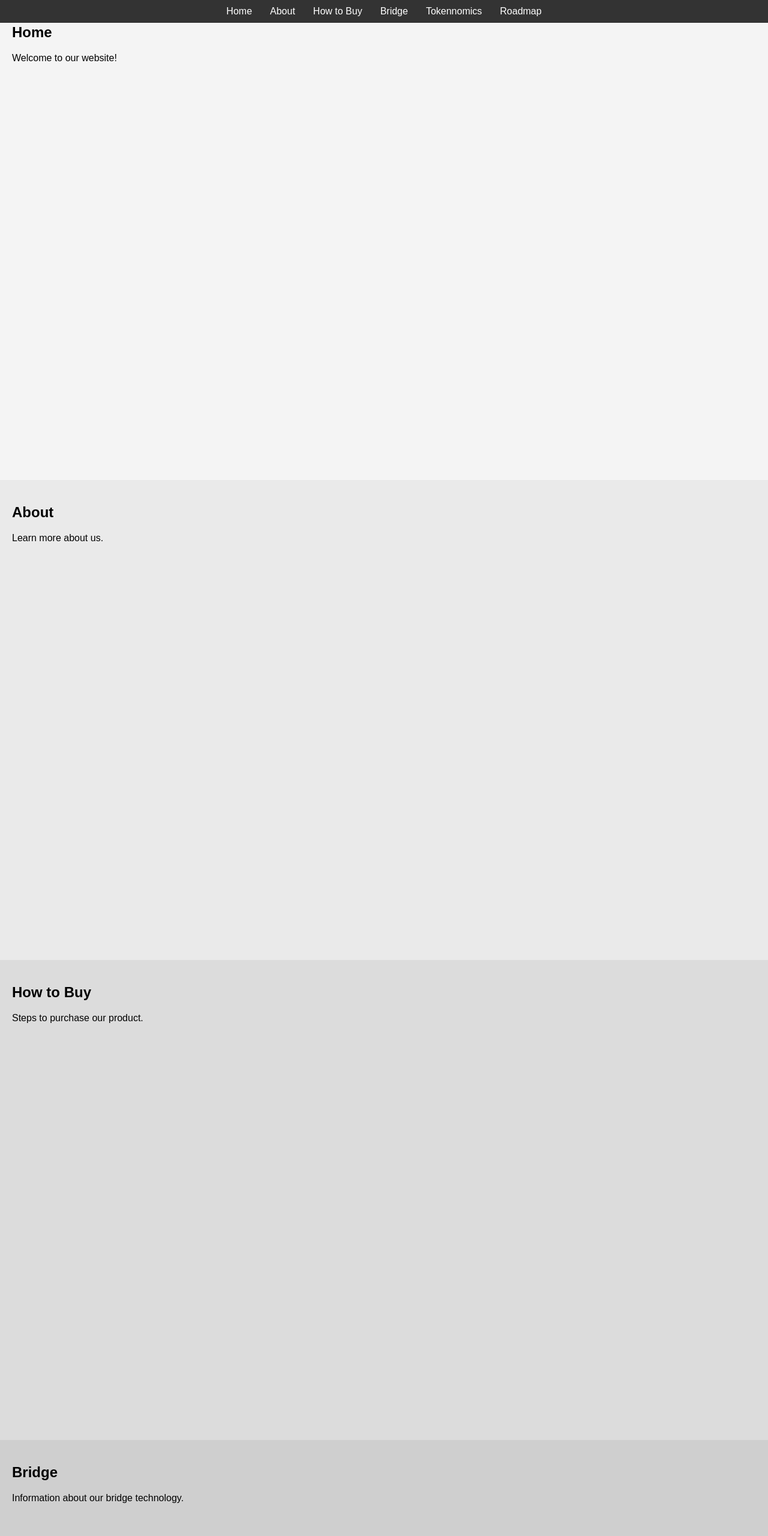
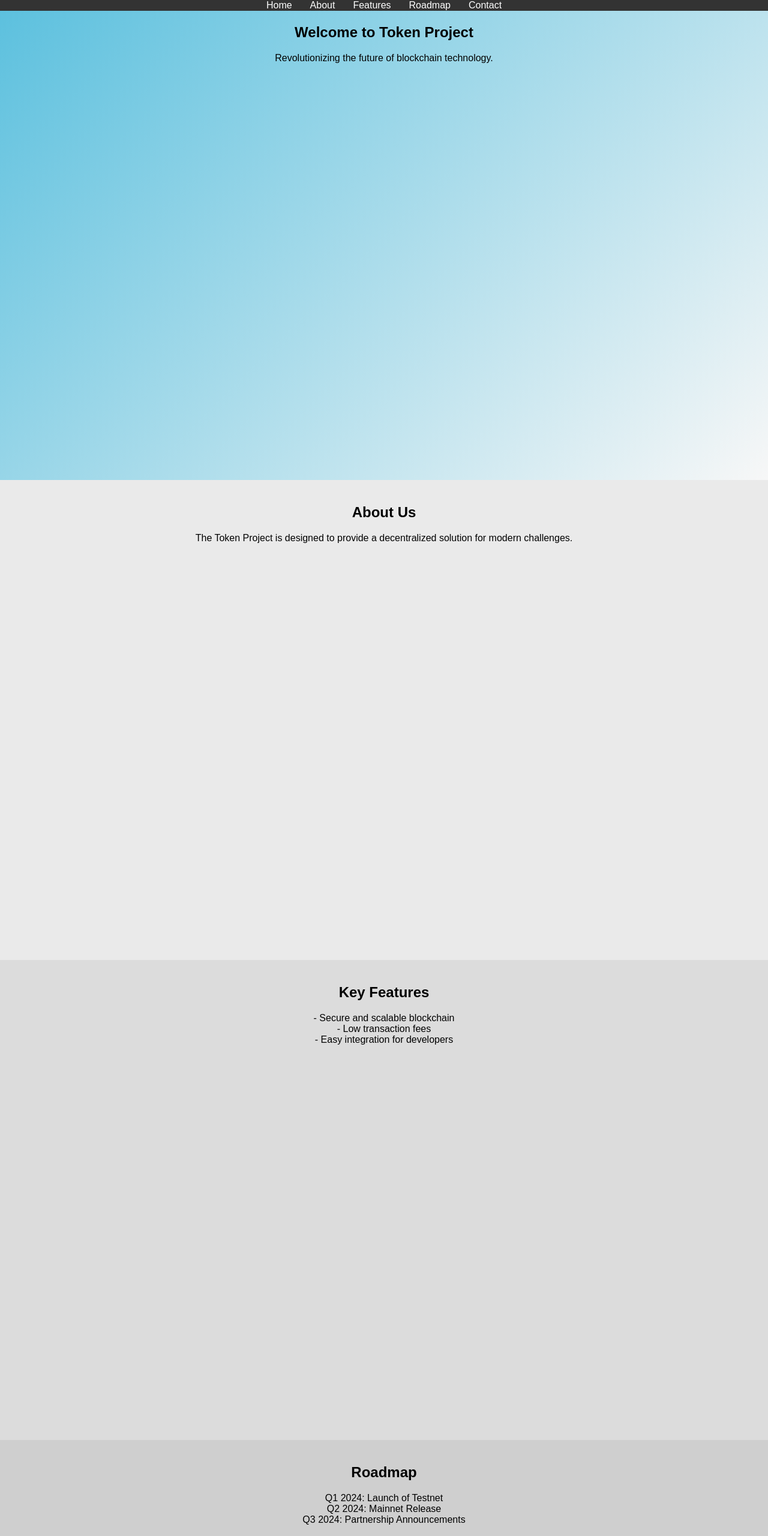
Before and after one commit to tokenlover/tokenlover.github.io, a plain HTML site: page index.html in a window 1280 px wide. Shown: the top 2560 px of the page at 60% size. Drawn offline with Linux system fonts and the light colour scheme.

Commit message:
Update index.html

```diff
--- a/index.html
+++ b/index.html
@@ -3,7 +3,7 @@
 <head>
     <meta charset="UTF-8">
     <meta name="viewport" content="width=device-width, initial-scale=1.0">
-    <title>One Page Navigation</title>
+    <title>Token Project</title>
     <style>
         body {
             margin: 0;
@@ -14,8 +14,8 @@
             top: 0;
             width: 100%;
             background-color: #333;
+            color: white;
             z-index: 1000;
-            padding: 10px 0;
         }
         nav ul {
             margin: 0;
@@ -41,22 +41,28 @@
             box-sizing: border-box;
         }
         #home {
-            background-color: #f4f4f4;
+            background: linear-gradient(135deg, #5bc0de, #f7f7f7);
         }
         #about {
             background-color: #eaeaea;
         }
-        #how-to-buy {
+        #features {
             background-color: #dcdcdc;
         }
-        #bridge {
+        #roadmap {
             background-color: #cfcfcf;
         }
-        #tokennomics {
+        #contact {
             background-color: #bfbfbf;
         }
-        #roadmap {
-            background-color: #afafaf;
+        h1, h2, p {
+            text-align: center;
+        }
+        footer {
+            text-align: center;
+            background-color: #333;
+            color: white;
+            padding: 10px;
         }
     </style>
 </head>
@@ -65,35 +71,33 @@
         <ul>
             <li><a href="#home">Home</a></li>
             <li><a href="#about">About</a></li>
-            <li><a href="#how-to-buy">How to Buy</a></li>
-            <li><a href="#bridge">Bridge</a></li>
-            <li><a href="#tokennomics">Tokennomics</a></li>
+            <li><a href="#features">Features</a></li>
             <li><a href="#roadmap">Roadmap</a></li>
+            <li><a href="#contact">Contact</a></li>
         </ul>
     </nav>
     <section id="home">
-        <h1>Home</h1>
-        <p>Welcome to our website!</p>
+        <h1>Welcome to Token Project</h1>
+        <p>Revolutionizing the future of blockchain technology.</p>
     </section>
     <section id="about">
-        <h1>About</h1>
-        <p>Learn more about us.</p>
+        <h2>About Us</h2>
+        <p>The Token Project is designed to provide a decentralized solution for modern challenges.</p>
     </section>
-    <section id="how-to-buy">
-        <h1>How to Buy</h1>
-        <p>Steps to purchase our product.</p>
-    </section>
-    <section id="bridge">
-        <h1>Bridge</h1>
-        <p>Information about our bridge technology.</p>
-    </section>
-    <section id="tokennomics">
-        <h1>Tokennomics</h1>
-        <p>Details about our token distribution.</p>
+    <section id="features">
+        <h2>Key Features</h2>
+        <p>- Secure and scalable blockchain<br>- Low transaction fees<br>- Easy integration for developers</p>
     </section>
     <section id="roadmap">
-        <h1>Roadmap</h1>
-        <p>Our future plans and milestones.</p>
+        <h2>Roadmap</h2>
+        <p>Q1 2024: Launch of Testnet<br>Q2 2024: Mainnet Release<br>Q3 2024: Partnership Announcements</p>
     </section>
+    <section id="contact">
+        <h2>Contact Us</h2>
+        <p>Email: support@tokenproject.com<br>Follow us on social media!</p>
+    </section>
+    <footer>
+        <p>&copy; 2024 Token Project. All rights reserved.</p>
+    </footer>
 </body>
 </html>
```
